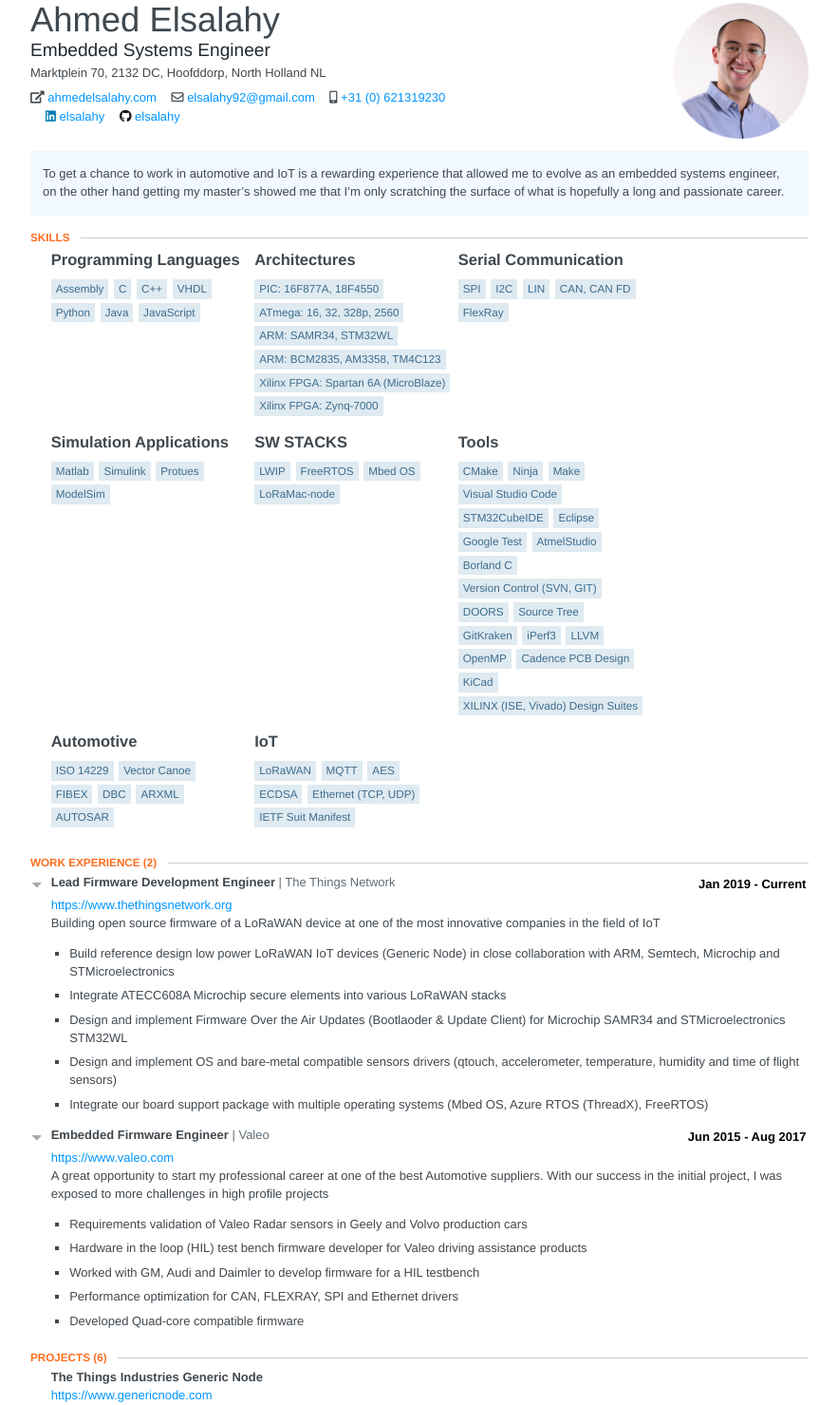
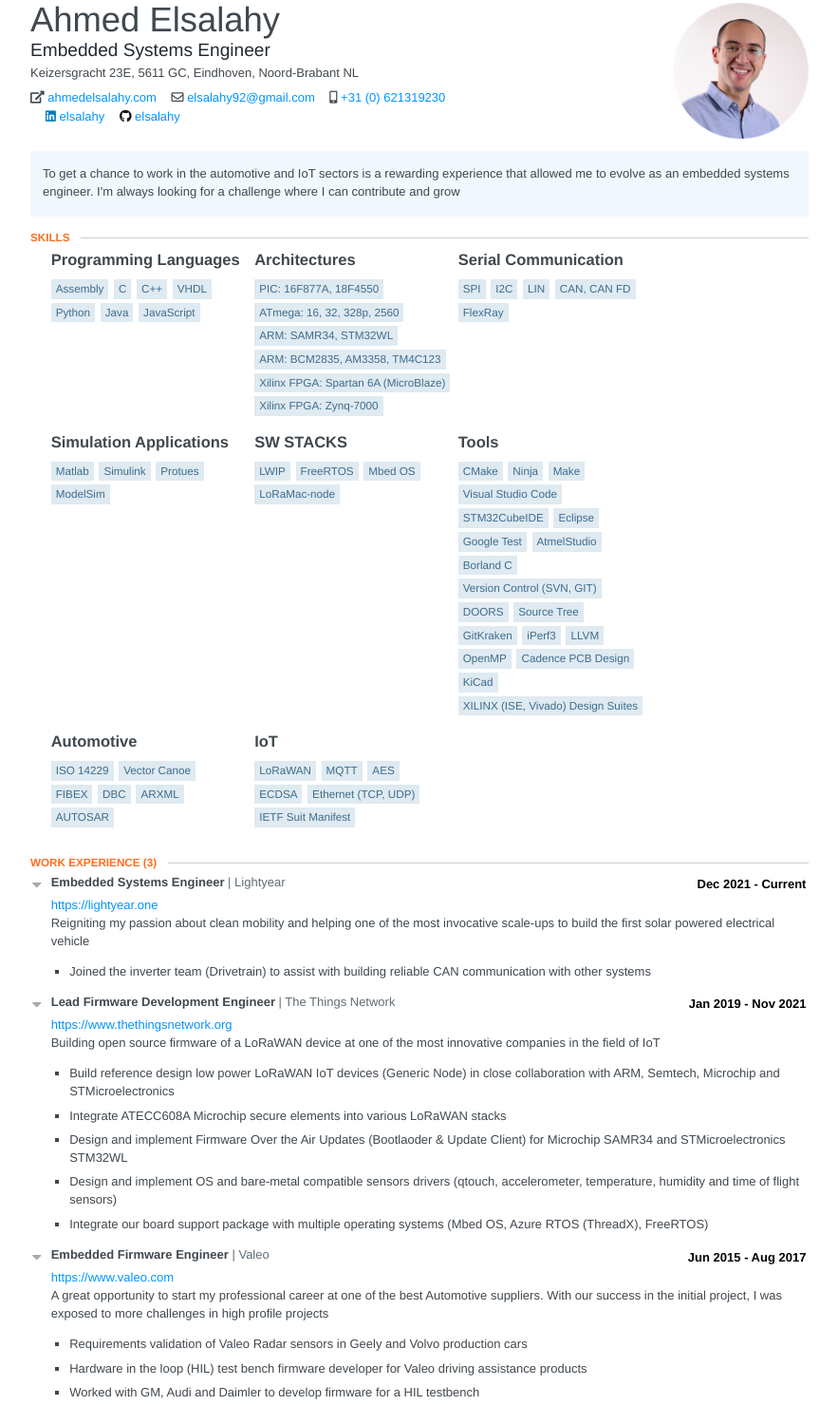
Before and after one commit to elsalahy/public-res, a plain HTML site: page index.html in a window 1280 px wide. Shown: the part 43-1522 px from the top of the page at 95% size, without its empty margins (198-1081 px from the left). Drawn offline with Linux system fonts and the light colour scheme; some icons are missing.

Commit message:
Update with new position and address

```diff
--- a/index.html
+++ b/index.html
@@ -808,10 +808,10 @@ section .location {
     				</div>
 
     		<span class="location">
-    			<span class="address">Marktplein 70,</span>
-    			<span class="postalCode">2132 DC,</span>
-    			<span class="city">Hoofddorp,</span>
-    			<span class="region">North Holland</span>
+    			<span class="address">Keizersgracht 23E,</span>
+    			<span class="postalCode">5611 GC,</span>
+    			<span class="city">Eindhoven,</span>
+    			<span class="region">Noord-Brabant</span>
     			<span class="countryCode">NL</span>
     		</span>
 
@@ -836,7 +836,7 @@ section .location {
     				<div class="username">
     					<span class="fab fa-detailed-digital-resume detailed-digital-resume social"></span>
     					<span class="url">
-    						<a target="_blank" href="http://www.elsalahy.info"></a>
+    						<a target="_blank" href="https://ahmedelsalahy.com"></a>
     					</span>
     				</div>
     			</div>
@@ -861,7 +861,7 @@ section .location {
 
     	<section class="section">
     		<section class="main-summary">
-    			<div><p>To get a chance to work in automotive and IoT is a rewarding experience that allowed me to evolve as an embedded systems engineer, on the other hand getting my master’s showed me that I’m only scratching the surface of what is hopefully a long and passionate career.</p></div>
+    			<div><p>To get a chance to work in the automotive and IoT sectors is a rewarding experience that allowed me to evolve as an embedded systems engineer. I'm always looking for a challenge where I can contribute and grow</p></div>
     		</section>
     	</section>
 
@@ -987,7 +987,7 @@ section .location {
     </section>
       <section class="section">
         <header>
-          <h2 class='section-title'>Work Experience <span class="item-count">(2)</span></h2>
+          <h2 class='section-title'>Work Experience <span class="item-count">(3)</span></h2>
         </header>
 
         <section id="work">
@@ -996,11 +996,33 @@ section .location {
                 <label for="work-item-0"></label>
 
               <header class="clear">
+                  <div class="position">Embedded Systems Engineer</div>
+                  <div class="company">Lightyear</div>
+                <div class="date">
+                    <span class="startDate">Dec 2021</span>
+                    <span class="endDate">- Current</span>
+                </div>
+              </header>
+
+                <span class="website">
+        		<a target="_blank" href="https://lightyear.one">https://lightyear.one</a>
+        	</span>            <div class="item" id="work-item">
+                  <div class="summary"><p>Reigniting my passion about clean mobility and helping one of the most invocative scale-ups to build the first solar powered electrical vehicle</p></div>
+                  <ul class="highlights">
+                      <li><p>Joined the inverter team (Drivetrain) to assist with building reliable CAN communication with other systems</p></li>
+                  </ul>
+              </div>
+            </section>
+            <section class="work-item">
+                  <input id="work-item-1" type="checkbox" class="toggle-item" checked="checked"/>
+                <label for="work-item-1"></label>
+
+              <header class="clear">
                   <div class="position">Lead Firmware Development Engineer</div>
                   <div class="company">The Things Network</div>
                 <div class="date">
                     <span class="startDate">Jan 2019</span>
-                    <span class="endDate">- Current</span>
+                    <span class="endDate">- Nov 2021</span>
                 </div>
               </header>
 
@@ -1018,8 +1040,8 @@ section .location {
               </div>
             </section>
             <section class="work-item">
-                  <input id="work-item-1" type="checkbox" class="toggle-item" checked="checked"/>
-                <label for="work-item-1"></label>
+                  <input id="work-item-2" type="checkbox" class="toggle-item" checked="checked"/>
+                <label for="work-item-2"></label>
 
               <header class="clear">
                   <div class="position">Embedded Firmware Engineer</div>
```
